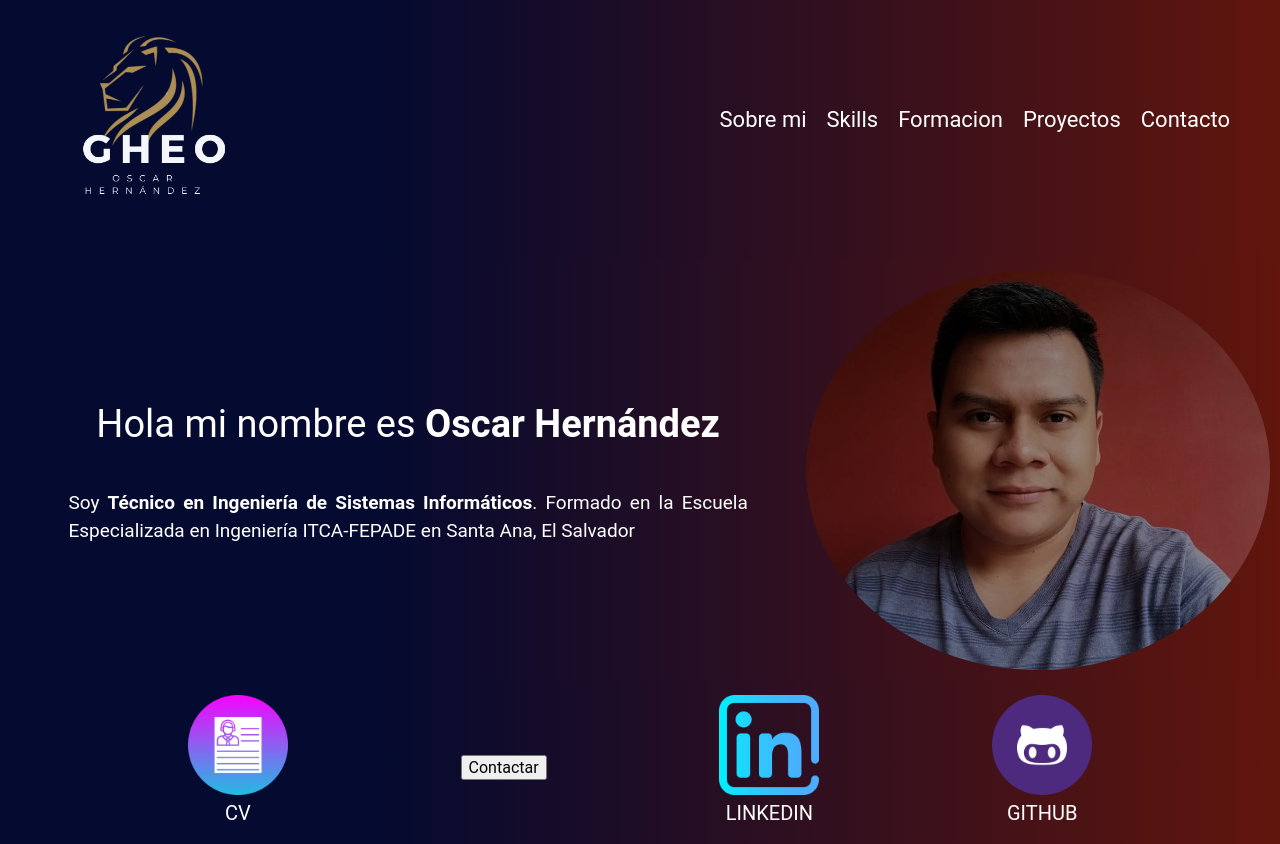
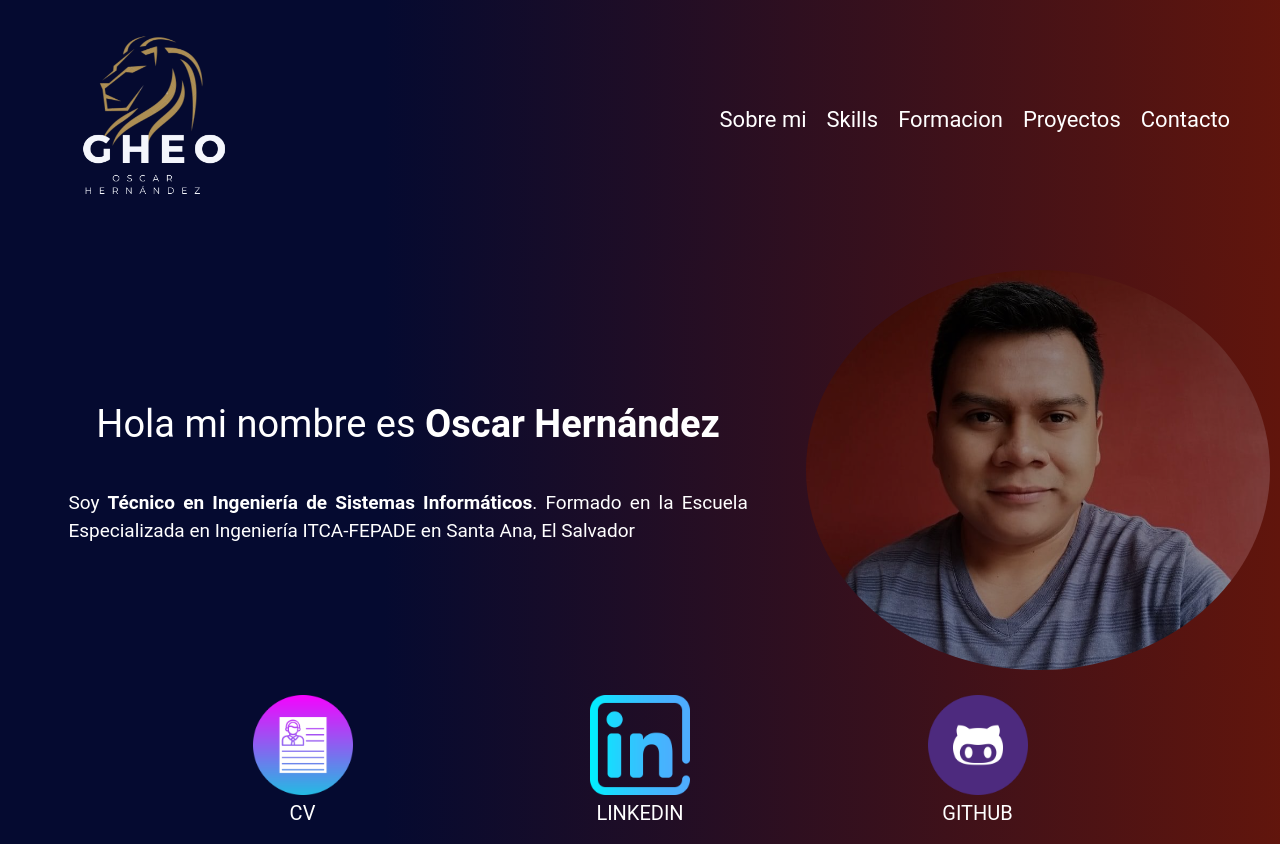
Before and after one commit to OH187/Portafolio, a website: page index.html in a window 1280 px wide. Shown: the top 844 px of the page. Drawn offline with nearby package versions, Linux system fonts and the light colour scheme.

Commit message:
Quitando algunas cosas

```diff
--- a/index.html
+++ b/index.html
@@ -67,7 +67,6 @@
                 <a href="https://acrobat.adobe.com/link/review?uri=urn:aaid:scds:US:26373825-02ad-3033-acf2-23e41e153799" target="_blank">
                     <img  src="public/build/img/curriculum.png" alt="Imagen de icono de mi cv"><h4>CV</h4>
                 </a>
-                <a href="https://api.whatsapp.com/send?phone=50377312450"><input type="submit" value="Contactar"></a>
                 <a href="https://www.linkedin.com/in/oscar-hern%C3%A1ndez-g187/" target="_blank"><img  src="public/build/img/linkedin.png" alt="Imagen de icono de linkedin"><h4>Linkedin</h4></a>
                 <a href="https://github.com/OH187" target="_blank"><img  src="public/build/img/github.png" alt="Imagen de icono de github"><h4>GitHub</h4></a>
             </div>
```
